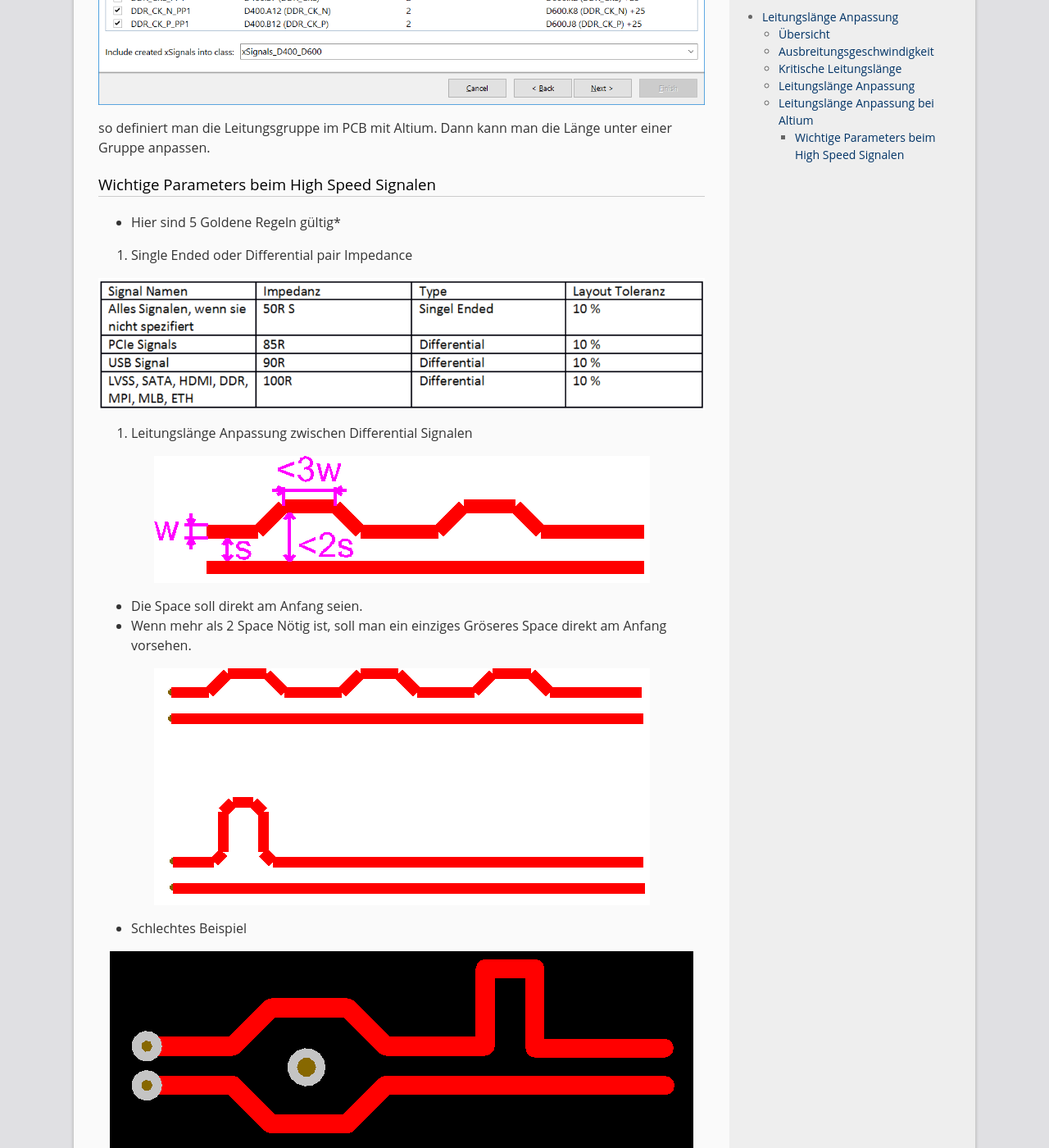
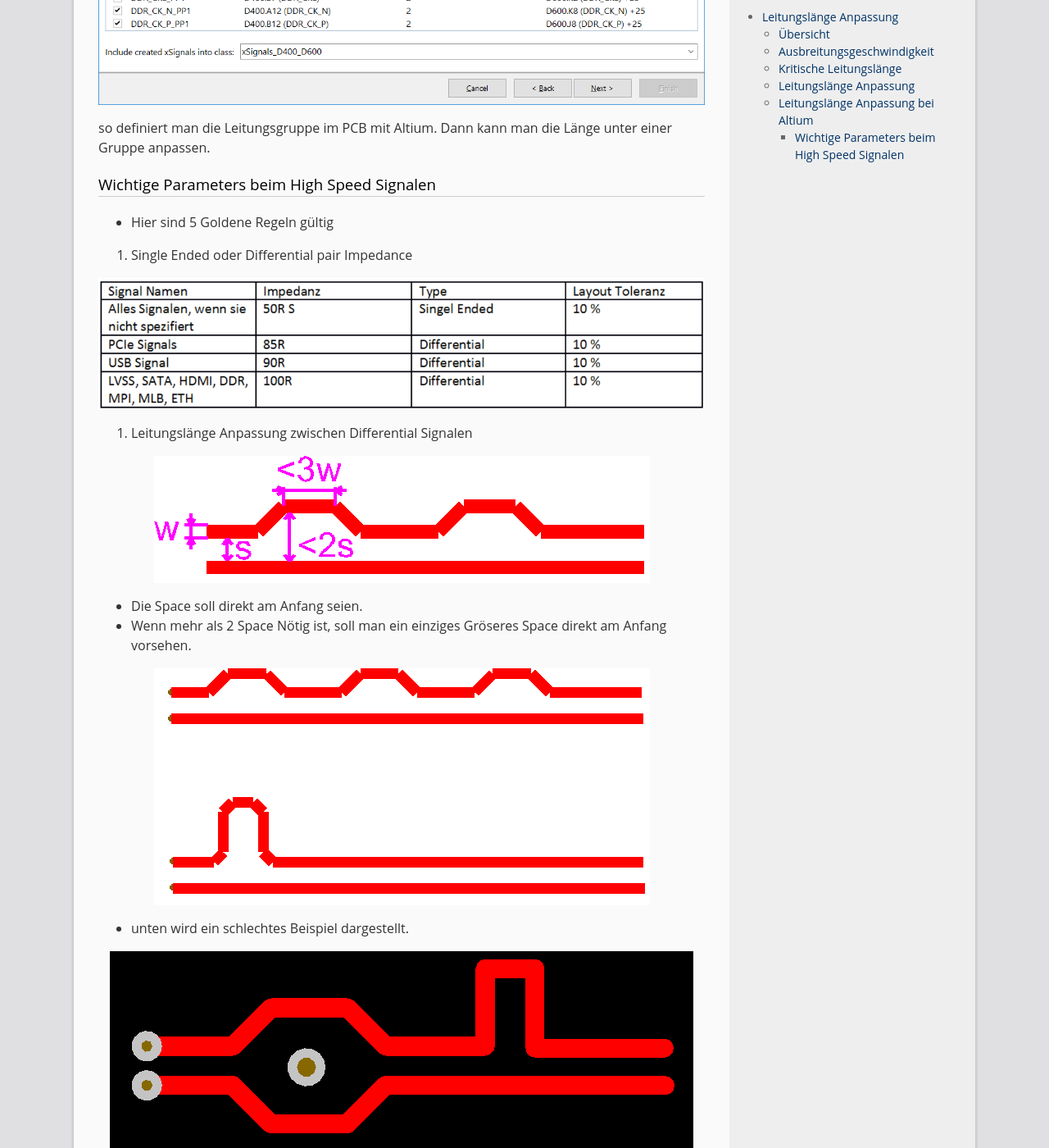
Before and after one commit to hakandilek/layout-pcb.de, a Jekyll site: the page built from _posts/2017-04-10-Laenge-Anpassung.md, in a window 1280 px wide and 1400 px high, scrolled down 4788 px. Shown: the whole window at 82% size. Built offline with Jekyll 4.4.1, drawn with Linux system fonts in a browser that asks for light colours; some of the changed text lies outside the part shown.

Commit message:
Stern geloescht.

```diff
--- a/_posts/2017-04-10-Laenge-Anpassung.md
+++ b/_posts/2017-04-10-Laenge-Anpassung.md
@@ -99,7 +99,7 @@ Danach berechnet Altim automatisch die Signale zwischen Mikrokontroller und DDR
 so definiert man die Leitungsgruppe im PCB mit Altium. Dann kann man die Länge unter einer Gruppe anpassen.
 
 ### Wichtige Parameters beim High Speed Signalen
-* Hier sind 5 Goldene Regeln gültig*
+* Hier sind 5 Goldene Regeln gültig
 
 
 1. Single Ended oder Differential pair Impedance
@@ -110,16 +110,20 @@ so definiert man die Leitungsgruppe im PCB mit Altium. Dann kann man die Länge
 
 ![](https://hakandilek.github.io/layout-pcb.de/static/img/2017-04-10/8.Diff_Signal_Anpassung.png)
 
+
+
 * Die Space soll direkt am Anfang seien.
 * Wenn mehr als 2 Space Nötig ist, soll man ein einziges Gröseres Space direkt am Anfang vorsehen.
 
 ![](https://hakandilek.github.io/layout-pcb.de/static/img/2017-04-10/9.Diff_Signal_3Space.png)
 
-* Schlechtes Beispiel
+
+* unten wird ein schlechtes Beispiel dargestellt.
 
 ![](https://hakandilek.github.io/layout-pcb.de/static/img/2017-04-10/10.Diff_Sig_Bad.png)
 
-* Gutes Beispiel
+
+* unten wird ein gutes Beispiel dargestellt.
 
 ![](https://hakandilek.github.io/layout-pcb.de/static/img/2017-04-10/11.Diff_Sig_good.png)
 
```
